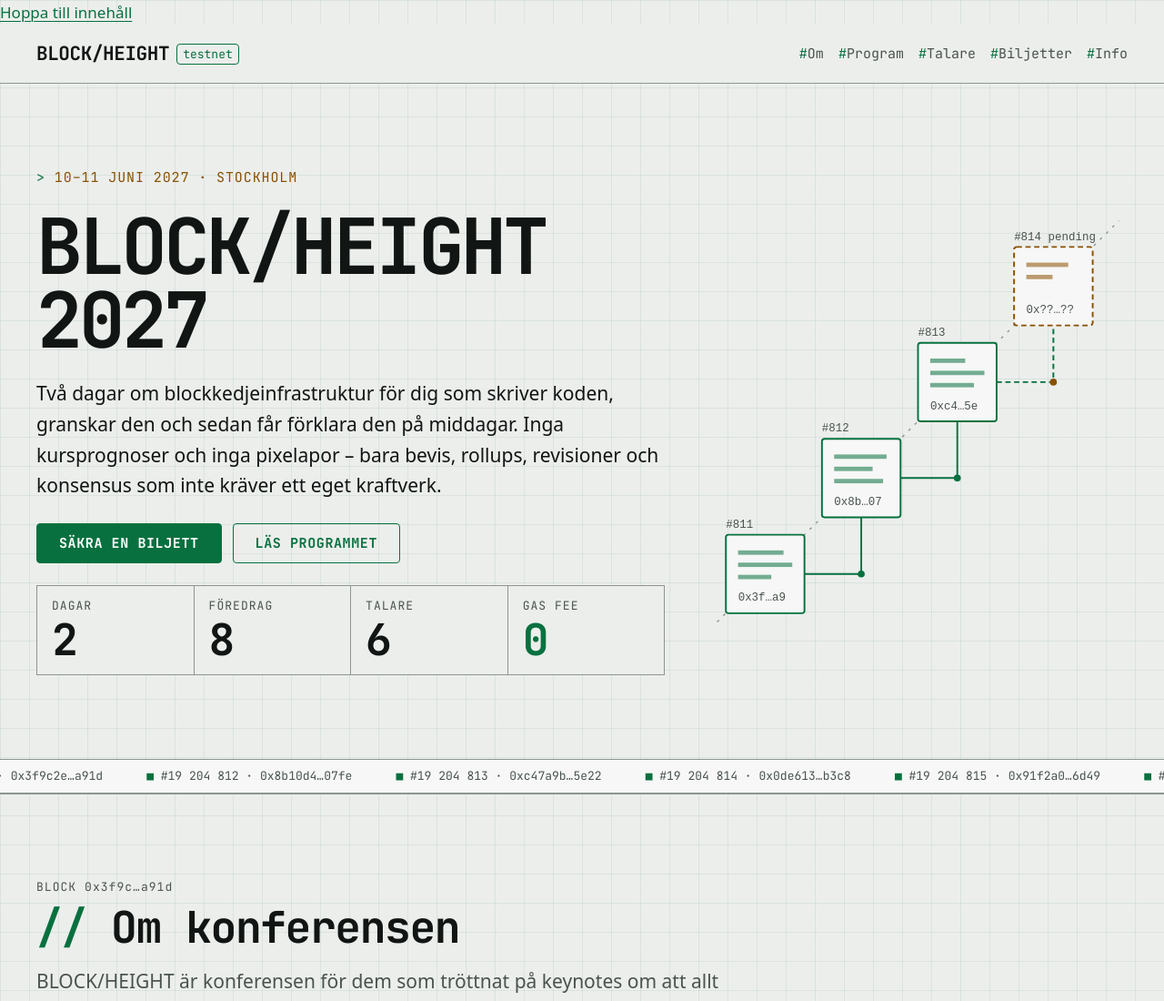
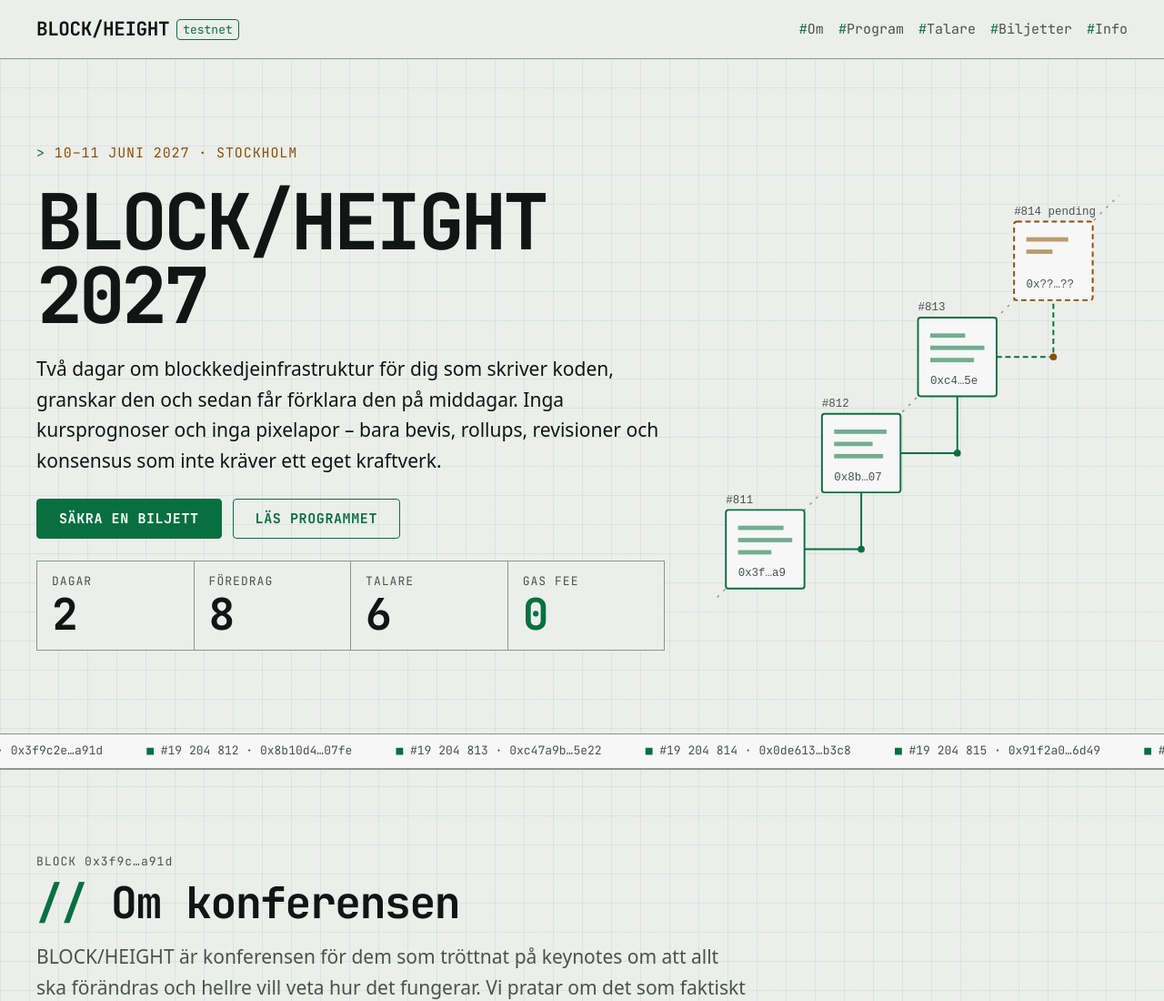
Before and after one commit to samlekkla/inl2-konferens, a website: page index.html in a window 1280 px wide. Shown: the top 1100 px of the page at 91% size. Drawn offline with Linux system fonts and the light colour scheme.

Commit message:
style: lägg till egen fokusmarkering, dold skip-link och tydligare fokus på talarkort

```diff
--- a/scss/_base.scss
+++ b/scss/_base.scss
@@ -102,6 +102,15 @@ time {
   scroll-margin-top: v.$header-offset;
 }
 
+// Egen fokusmarkering för tangentbord. Amber (--color-warning) skiljer sig
+// från den gröna länkfärgen och har kontrast ≥ 5,5:1 mot bakgrunden i båda
+// teman (kravet för fokusindikatorer är 3:1). :focus-visible gör att ringen
+// inte visas vid musklick.
+:focus-visible {
+  outline: 3px solid var(--color-warning);
+  outline-offset: 3px;
+}
+
 ::selection {
   background-color: var(--color-accent);
   color: var(--color-on-accent);
--- a/scss/_layout.scss
+++ b/scss/_layout.scss
@@ -6,6 +6,32 @@
 
 // Sidhuvud ----------------------------------------------------------------
 // Flex: logga och meny ligger på en rad och bryts vid behov (en dimension).
+// Skip-link: ligger utanför skärmen ovanför sidan och glider in när den får
+// fokus (första Tab). transform i stället för top, så att rörelsen bara
+// animeras med transform och kan stängas av för reduced motion.
+.skip-link {
+  position: absolute;
+  inset-block-start: m.space("2xs");
+  inset-inline-start: m.space("2xs");
+  z-index: 20;
+  padding: m.space("2xs") m.space("s");
+  border-radius: v.$radius;
+  background-color: var(--color-accent);
+  color: var(--color-on-accent);
+  font-family: v.$font-mono;
+  font-weight: 700;
+  text-decoration: none;
+  transform: translateY(-200%);
+
+  &:focus {
+    transform: none;
+  }
+
+  @include m.motion {
+    transition: transform 150ms ease-out;
+  }
+}
+
 .site-header {
   display: flex;
   flex-wrap: wrap;
--- a/scss/components/_speakers.scss
+++ b/scss/components/_speakers.scss
@@ -37,8 +37,10 @@
 
   // :has(): kortet markeras när länken inuti har tangentbordsfokus.
   // :focus-within hade även reagerat på musklick, :focus-visible gör det inte.
+  // En inre skugga gör kanten dubbelt så tjock utan att kortet ändrar storlek.
   &:has(.node__link:focus-visible) {
     border-color: var(--color-warning);
+    box-shadow: inset 0 0 0 1px var(--color-warning);
   }
 
   @include m.motion {
```
Also changed, not shown: css/style.css.
